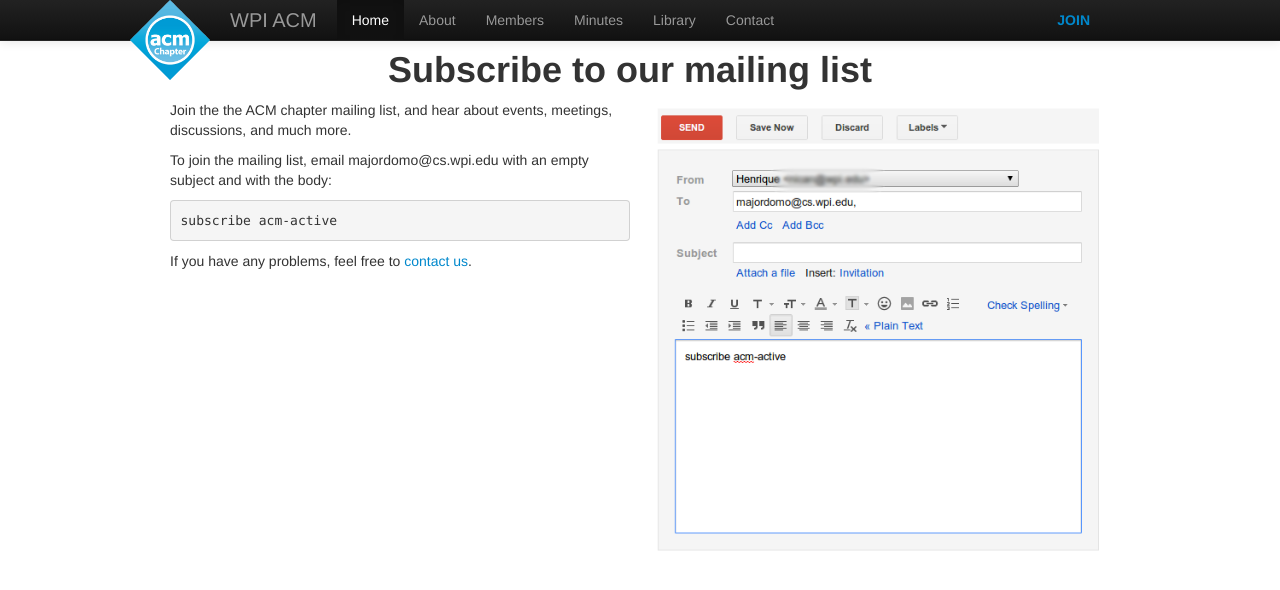
After one commit to wpi-acm/WPI-ACM-Website, a Python web app: template src/core/templates/core/join.html in a window 1280 px wide. The commit adds this page. Shown: the top 590 px of the page. Run offline with Jinja, Linux system fonts and the light colour scheme; the template is opened without the code that fills it, so the values that code supplies are empty; some libraries are stand-ins or nearby versions.

Commit message:
Added joinus page. Created a base page for all other pages.

```diff
--- /dev/null
+++ b/src/core/templates/core/base.html
@@ -0,0 +1,64 @@
+<!DOCTYPE html>
+<html lang="en">
+  <head>
+    <meta charset="utf-8">
+    <title>WPI ACM</title>
+    <meta name="viewport" content="width=device-width, initial-scale=1.0">
+    <meta name="description" content="">
+    <meta name="author" content="">
+
+    <link href="{{ STATIC_URL }}css/bootstrap.css" rel="stylesheet">
+    <link rel="stylesheet" type="text/css" href="{{ STATIC_URL }}css/global.css">
+    <link rel="stylesheet" type="text/css" href="{{ STATIC_URL }}css/index.css">
+    <!--<link href="css/bootstrap-responsive.css" rel="stylesheet">-->
+
+    <!-- Le HTML5 shim, for IE6-8 support of HTML5 elements -->
+    <!--[if lt IE 9]>
+      <script src="http://html5shim.googlecode.com/svn/trunk/html5.js"></script>
+    <![endif]-->
+
+    <!-- Le fav and touch icons -->
+    <link rel="shortcut icon" href="ico/favicon.ico">
+    <link rel="apple-touch-icon-precomposed" sizes="144x144" href="ico/apple-touch-icon-144-precomposed.png">
+    <link rel="apple-touch-icon-precomposed" sizes="114x114" href="ico/apple-touch-icon-114-precomposed.png">
+    <link rel="apple-touch-icon-precomposed" sizes="72x72" href="ico/apple-touch-icon-72-precomposed.png">
+    <link rel="apple-touch-icon-precomposed" href="ico/apple-touch-icon-57-precomposed.png">
+  </head>
+
+  <body>
+
+    <div class="navbar navbar-inverse navbar-fixed-top">
+      <div class="navbar-inner">
+        <div class="container">
+          <img class="logo" src="{{ STATIC_URL }}img/acm_chapter_sym-hires.png" alt="ACM Logo">
+          <a class="brand" href="/">WPI ACM</a>
+          <div class="nav-collapse collapse">
+            <ul class="nav">
+              <li class="active"><a href="/">Home</a></li>
+              <li><a href="#">About</a></li>
+              <li><a href="#">Members</a></li>
+              <li><a href="#">Minutes</a></li>
+              <li><a href="#">Library</a></li>
+              <li><a href="#">Contact</a></li>
+            </ul>
+            <p class="navbar-text pull-right join"><a href="join">Join</a></p>
+          </div><!--/.nav-collapse -->
+        </div>
+      </div>
+    </div>
+    <div class="container">
+    {% block content %}{% endblock %}
+    </div> <!-- /container -->
+
+    <!-- javascript
+    ================================================== -->
+    <!-- Placed at the end of the document so the pages load faster -->
+    <script type="text/javascript" src="{{ STATIC_URL }}js/jquery.min.js"></script>
+    <script type="text/javascript" src="{{ STATIC_URL }}js/bootstrap.min.js"></script>
+    <script type="text/javascript">
+      window.onload = function() {
+        $('.carousel').carousel();
+      }
+    </script>
+  </body>
+</html>
--- /dev/null
+++ b/src/core/templates/core/join.html
@@ -0,0 +1,19 @@
+{% extends "core/base.html" %}
+
+{% block content %}
+<div class="row">
+  <h1 style="text-align: center;">Subscribe to our mailing list</h1>
+
+  <div class="span6">
+    <p>Join the the ACM chapter mailing list, and hear about events, meetings, discussions, and much more.</p>
+
+    <p>To join the mailing list, email <span id="majordomoemail">majordomo@cs.wpi.edu</span> with an empty subject and with the body:</p>
+    <pre>subscribe acm-active</pre>
+    <p>If you have any problems, feel free to <a href="/contact">contact us</a>.
+</div>
+<div class="span6">
+  <img src="{{ STATIC_URL }}img/mailinglist.png" alt="ACM Logo">
+</div>
+
+</div>
+{% endblock %}
--- a/src/core/urls.py
+++ b/src/core/urls.py
@@ -5,4 +5,5 @@ from core.views import *
 
 urlpatterns = patterns('core.views',
     url(r'^$', TemplateView.as_view(template_name='core/index.html')),
+    url(r'^join$', TemplateView.as_view(template_name='core/join.html'))
 )
```
Also changed, not shown: src/core/templates/core/index.html (+6 -67 lines), src/core/static/img/mailinglist.png (added).
